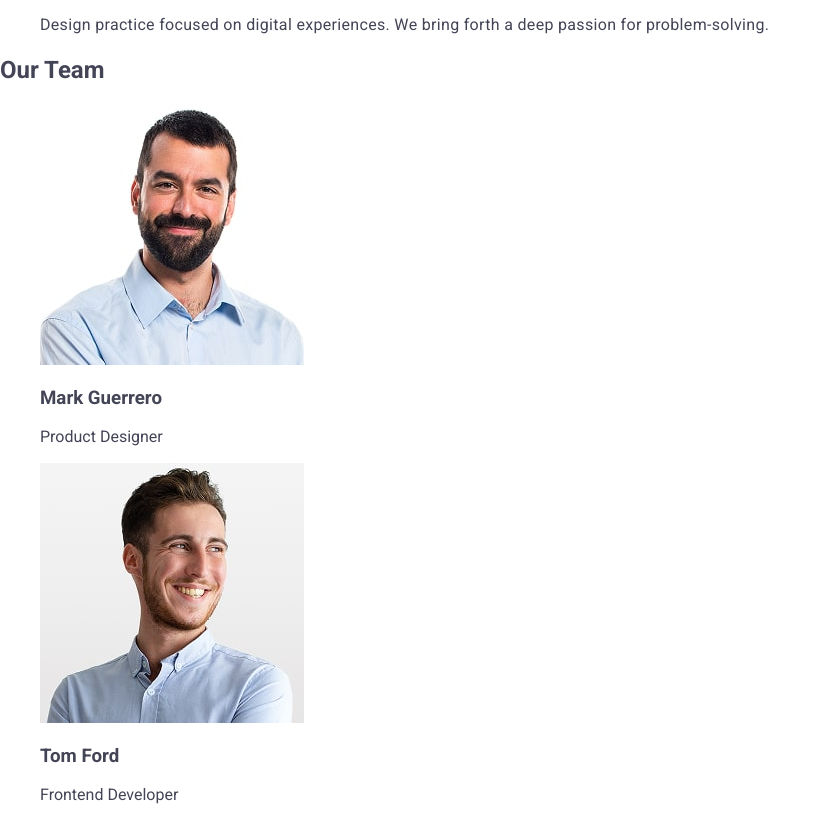
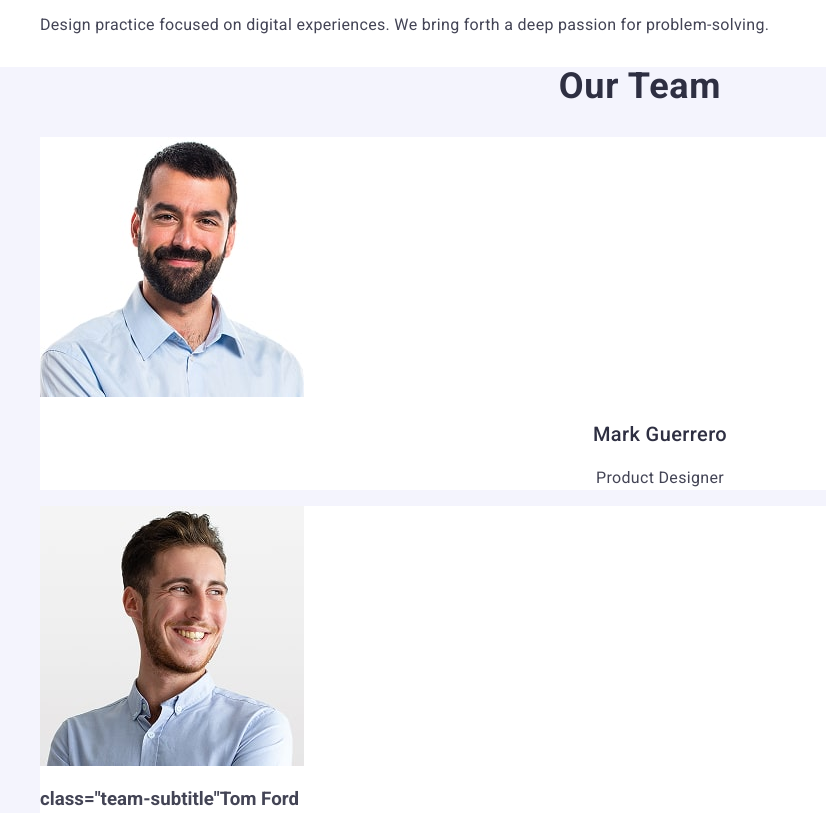
Before and after one commit to yurakh-maxym-dfg/goit-markup-hw-02, a plain HTML site: page index.html in a window 1280 px wide. Shown: the part 720-1533 px from the top of the page, without its empty margins (0-826 px from the left). Drawn offline with nearby package versions, Linux system fonts and the light colour scheme.

Commit message:
add our-team css

```diff
--- a/css/styles.css
+++ b/css/styles.css
@@ -110,3 +110,38 @@ a {
   letter-spacing: 0.02em;
   color: #434455;
 }
+/* --------------------OUR TEAM----------------------- */
+.our-team {
+  background-color: #f4f4fd;
+}
+.team-title {
+  font-weight: 700;
+  font-size: 36px;
+  line-height: 1.11;
+  letter-spacing: 0.02em;
+  text-align: center;
+  color: #2e2f42;
+}
+.team-list {
+}
+.team-item {
+  background-color: #fff;
+}
+.team-img {
+}
+.team-subtitle {
+  font-weight: 500;
+  font-size: 20px;
+  line-height: 1.2;
+  letter-spacing: 0.02em;
+  text-align: center;
+  color: #2e2f42;
+}
+.team-text {
+  font-weight: 400;
+  font-size: 16px;
+  line-height: 1.5;
+  letter-spacing: 0.02em;
+  text-align: center;
+  color: #434455;
+}
--- a/index.html
+++ b/index.html
@@ -90,48 +90,52 @@
           </li>
         </ul>
       </section>
-      <section>
-        <h2>Our Team</h2>
-        <ul>
-          <li>
+      <section class="our-team">
+        <h2 class="team-title">Our Team</h2>
+        <ul class="team-list">
+          <li class="team-item">
             <img
+              class="team-img"
               src="./images/img-one.jpg"
               alt="Mark Guerrero"
               width="264"
               height="260"
             />
-            <h3>Mark Guerrero</h3>
-            <p>Product Designer</p>
+            <h3 class="team-subtitle">Mark Guerrero</h3>
+            <p class="team-text">Product Designer</p>
           </li>
-          <li>
+          <li class="team-item">
             <img
+              class="team-img"
               src="./images/img-two.jpg"
               alt="Tom Ford"
               width="264"
               height="260"
             />
-            <h3>Tom Ford</h3>
-            <p>Frontend Developer</p>
+            <h3>class="team-subtitle"Tom Ford</h3>
+            <p class="team-text">Frontend Developer</p>
           </li>
-          <li>
+          <li class="team-item">
             <img
+              class="team-img"
               src="./images/img-three.jpg"
               alt="Camila Garcia"
               width="264"
               height="260"
             />
-            <h3>Camila Garcia</h3>
-            <p>Marketing</p>
+            <h3 class="team-subtitle">Camila Garcia</h3>
+            <p class="team-text">Marketing</p>
           </li>
-          <li>
+          <li class="team-item">
             <img
+              class="team-img"
               src="./images/img-four.jpg"
               alt="Daniel Wilson"
               width="264"
               height="260"
             />
-            <h3>Daniel Wilson</h3>
-            <p>UI Designer</p>
+            <h3 class="team-subtitle">Daniel Wilson</h3>
+            <p class="team-text">UI Designer</p>
           </li>
         </ul>
       </section>
```
Also changed, not shown: 1 other file.
